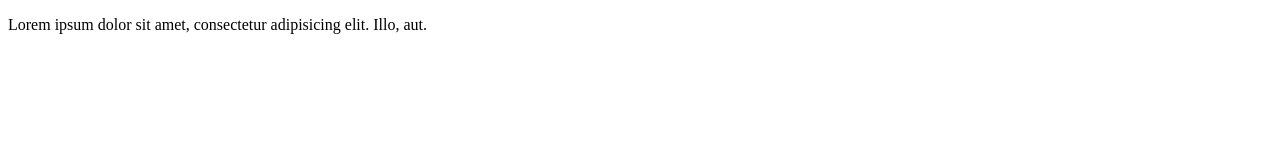
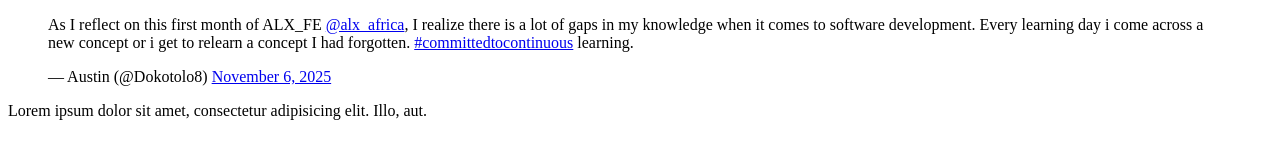
Before and after one commit to austin-hub-debug/My_First_Portfolio, a plain HTML site: page html_basic/base_index.html in a window 1280 px wide. Drawn offline with Linux system fonts and the light colour scheme.

Commit message:
add link to tweets page

```diff
--- a/html_basic/base_index.html
+++ b/html_basic/base_index.html
@@ -6,6 +6,7 @@
     <title>Practice 1</title>
 </head>
 <body>
+    <blockquote class="twitter-tweet"><p lang="en" dir="ltr">As I reflect on this first month of ALX_FE <a href="https://twitter.com/alx_africa?ref_src=twsrc%5Etfw">@alx_africa</a>, I realize there is a lot of gaps in my knowledge when it comes to software development. Every learning day i come across a new concept or i get to relearn a concept I had forgotten. <a href="https://twitter.com/hashtag/committedtocontinuous?src=hash&amp;ref_src=twsrc%5Etfw">#committedtocontinuous</a> learning.</p>&mdash; Austin (@Dokotolo8) <a href="https://twitter.com/Dokotolo8/status/1986538608828780863?ref_src=twsrc%5Etfw">November 6, 2025</a></blockquote> <script async src="https://platform.twitter.com/widgets.js" charset="utf-8"></script>
     <p>Lorem ipsum dolor sit amet, consectetur adipisicing elit. Illo, aut.</p>
 </body>
 </html>
```
Also changed, not shown: html_basic/index.html (+1 -0 lines).
